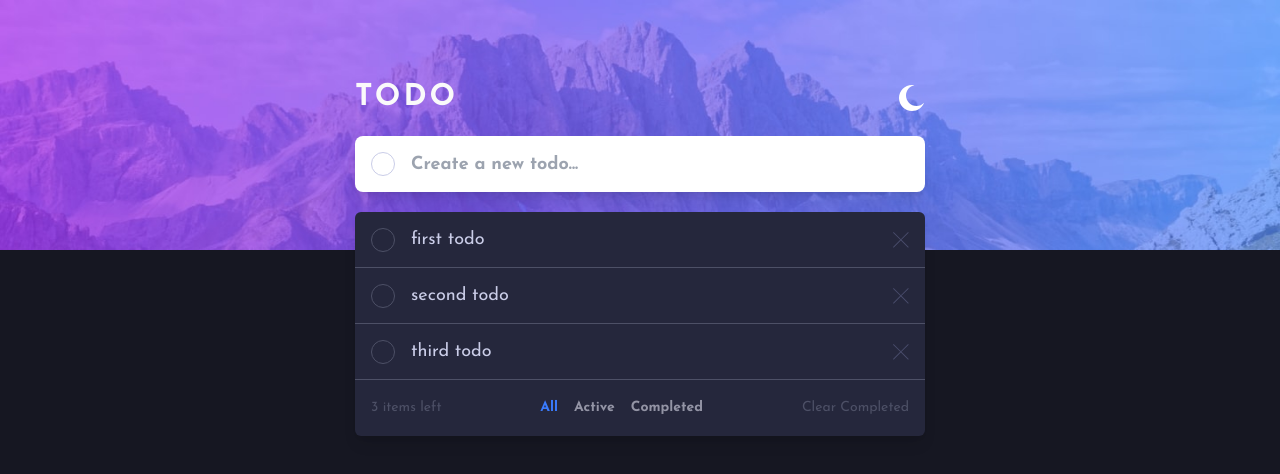
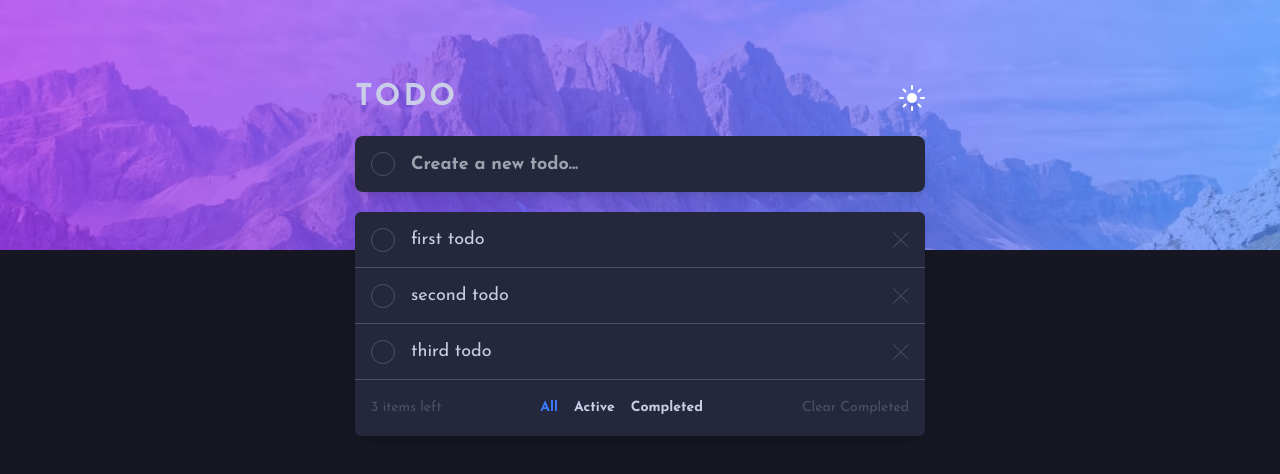
Before and after one commit to nidhinsankar/react-typescript, a React (Vite) app: page / in a window 1280 px wide. Shown: the top 474 px of the page. Built offline with nearby package versions, Linux system fonts and the light colour scheme.

Commit message:
implemented dark mode toggle functionality using data-theme property in tailwindcss

```diff
--- a/src/App.tsx
+++ b/src/App.tsx
@@ -9,42 +9,8 @@ export interface todo {
 
 function App() {
   const [todoList, setTodoList] = useState<todo[]>([]);
-
-  const [theme, setTheme] = useState<null | string>(null);
-
-  useEffect(() => {
-    if (window.matchMedia("(prefers-color-scheme: dark)".matches)) {
-      setTheme("dark");
-    } else {
-      setTheme("light");
-    }
-  }, []);
-
-  const handleThemeSwitch = () => {
-    console.log("handle clickeed");
-
-    setTheme(theme === "dark" ? "light" : "dark");
-  };
-
-  useEffect(() => {
-    if (theme === "dark") {
-      document.documentElement.classList.add("dark");
-      document.documentElement.classList.remove("light");
-      console.log("add");
-    } else {
-      console.log("remove");
-      document.documentElement.classList.add("light");
-      document.documentElement.classList.remove("dark");
-    }
-  }, [theme]);
-  console.log(theme);
-
   return (
-    // <div className="bg-light-neutral-very-light-gray dark:bg-dark-neutral-very-dark-blue h-screen">
-    <div className="">
-      {/* <button className="absolute z-20 top-0" onClick={handleThemeSwitch}>
-        toggle
-      </button> */}
+    <div>
       <img
         src={desktopBG}
         alt="desktopBG"
--- a/src/components/Footer.tsx
+++ b/src/components/Footer.tsx
@@ -7,7 +7,7 @@ type footerProps = {
 
 const Footer: React.FC<footerProps> = ({ count }) => {
   return (
-    <div className="flex items-center justify-between text-sm px-4 h-14 text-dark-neutral-very-dark-grayish-blue-1">
+    <div className="flex items-center justify-between text-sm px-4 h-14 text-text-footer">
       <p>{count} items left</p>
       <ul className="flex items-center justify-between">
         <FilterTab />
--- a/src/components/Header.tsx
+++ b/src/components/Header.tsx
@@ -1,16 +1,39 @@
-import { useState } from "react";
+import { useEffect, useState } from "react";
 import moonIcon from "../assets/images/icon-moon.svg";
 import sunIcon from "../assets/images/icon-sun.svg";
 
 const Header = ({}) => {
-  const [toggle, setToggle] = useState(false);
+  const [theme, setTheme] = useState<null | string>(null);
+
+  useEffect(() => {
+    if (window.matchMedia("(prefers-color-scheme: dark)".matches)) {
+      setTheme("dark");
+    } else {
+      setTheme("light");
+    }
+  }, []);
+
+  const handleThemeSwitch = () => {
+    console.log("handle clickeed");
+
+    setTheme(theme === "dark" ? "light" : "dark");
+  };
+
+  useEffect(() => {
+    if (theme === "dark") {
+      document.documentElement.setAttribute("data-theme", "dark");
+    } else {
+      document.documentElement.setAttribute("data-theme", "");
+    }
+  }, [theme]);
   return (
     <header className="flex justify-between items-center mt-20 text-light-neutral-very-light-gray">
       <h2 className="font-extrabold text-3xl tracking-widest">TODO</h2>
       <img
-        src={toggle ? sunIcon : moonIcon}
-        onClick={() => setToggle(!toggle)}
-        alt="light-icon"
+        src={theme === "dark" ? sunIcon : moonIcon}
+        onClick={() => handleThemeSwitch()}
+        alt="toggle-icon"
+        className="cursor-pointer"
       />
     </header>
   );
--- a/src/components/InputTodo.tsx
+++ b/src/components/InputTodo.tsx
@@ -21,7 +21,7 @@ const InputTodo: React.FC<HomeProps> = ({ setTodoList, todoList }) => {
   return (
     <div className="flex items-center  w-full relative mt-5 mb-5 ">
       <input
-        className="pl-14 w-full h-14 font-semibold  rounded-lg shadow-lg"
+        className="pl-14 w-full h-14 font-semibold  rounded-lg shadow-lg bg-background-todo text-text-todo"
         placeholder="Create a new todo..."
         type="text"
         name="todo-name"
@@ -30,7 +30,7 @@ const InputTodo: React.FC<HomeProps> = ({ setTodoList, todoList }) => {
         value={todoName}
       />
       <button
-        className="w-6 h-6  border rounded-full absolute  mx-4"
+        className="w-6 h-6  border border-border-todo  rounded-full absolute  mx-4"
         onClick={onSubmit}
       ></button>
     </div>
--- a/src/components/Todo.tsx
+++ b/src/components/Todo.tsx
@@ -8,11 +8,11 @@ const Todo: React.FC<todo> = ({ id, todoName, status }) => {
   const { DELETETODO, TOGGLESTATUS } = useTodoContext();
 
   return (
-    <div className="flex items-center justify-between  border-b border-dark-neutral-very-dark-grayish-blue-1 h-14 px-4">
+    <div className="flex items-center justify-between  border-b border-border-todo h-14 px-4">
       <div className="flex items-center">
         <div
           onClick={() => TOGGLESTATUS(id)}
-          className="w-6 h-6 rounded-full border border-dark-neutral-very-dark-grayish-blue-1 flex justify-center items-center cursor-pointer"
+          className="w-6 h-6 rounded-full border border-border-todo flex justify-center items-center cursor-pointer"
         >
           {status && (
             <img
@@ -22,13 +22,7 @@ const Todo: React.FC<todo> = ({ id, todoName, status }) => {
             />
           )}
         </div>
-        <h2
-          className={
-            status
-              ? "line-through ml-4 text-dark-neutral-very-dark-grayish-blue-1"
-              : "ml-4"
-          }
-        >
+        <h2 className={status ? "line-through ml-4 text-text-clear" : "ml-4"}>
           {todoName}
         </h2>
       </div>
@@ -37,7 +31,7 @@ const Todo: React.FC<todo> = ({ id, todoName, status }) => {
           onClick={() => DELETETODO(id)}
           src={crossIcon}
           alt="cross-icon"
-          className="h-4 text-dark-neutral-dark-grayish-blue"
+          className="h-4 text-border-todo"
         />
       </div>
     </div>
--- a/src/components/TodoList.tsx
+++ b/src/components/TodoList.tsx
@@ -10,7 +10,7 @@ const TodoList: React.FC<todoListProps> = () => {
 
   if (filterType === "all") {
     return (
-      <div className=" bg-dark-neutral-very-dark-desat-blue  shadow-lg rounded-md">
+      <div className=" bg-background-todo  shadow-lg rounded-md">
         {todos?.map((todo) => (
           <Todo {...todo} key={todo?.id} />
         ))}
@@ -22,7 +22,7 @@ const TodoList: React.FC<todoListProps> = () => {
   if (filterType === "active") {
     const todoList = todos?.filter((todo) => !todo?.status);
     return (
-      <div className="bg-light-neutral-very-light-gray  shadow-lg rounded-md">
+      <div className="bg-background-todo  shadow-lg rounded-md">
         {todoList?.map((todo) => {
           return <Todo {...todo} key={todo?.id} />;
         })}
@@ -34,7 +34,7 @@ const TodoList: React.FC<todoListProps> = () => {
   if (filterType === "completed") {
     const todoList = todos?.filter((todo) => todo?.status);
     return (
-      <div className="bg-light-neutral-very-light-gray  shadow-lg rounded-md">
+      <div className="bg-background-todo  shadow-lg rounded-md">
         {todoList.map((todo) => {
           return <Todo {...todo} key={todo?.id} />;
         })}
--- a/src/index.css
+++ b/src/index.css
@@ -6,28 +6,25 @@
 
 @layer base {
   :root {
-    --bg-full: hsl(0, 0%, 98%);
-    --full-text: hsl(235, 19%, 35%);
-    --footer-text: hsl(236, 9%, 61%);
-    --todo-text: hsl(235, 19%, 35%);
-    --todo-line-through: hsl(233, 11%, 84%);
-    --todo-bg: hsl(0, 0%, 98%);
-    --todo-border: hsl(236, 33%, 92%);
+    --bg-full: 0deg 0% 98%;
+    --full-text: 235deg 19% 35%;
+    --footer-text: 236deg 9% 61%;
+    --todo-text: 235deg 19% 35%;
+    --todo-line-through: 233deg 11% 84%;
+    --todo-bg: 0deg 0% 98%;
+    --todo-border: 236deg 33% 92%;
   }
-  @media (prefers-color-scheme: dark) {
-    :root {
-      --bg-full: hsl(235, 21%, 11%);
-      --full-text: hsl(234, 39%, 85%);
-      --footer-text: hsl(233, 14%, 35%);
-      --todo-text: hsl(234, 39%, 85%);
-      --todo-line-through: hsl(233, 14%, 35%);
-      --todo-bg: hsl(235, 24%, 19%);
-      --todo-border: hsl(233, 14%, 35%);
-    }
+  :root[data-theme="dark"] {
+    --bg-full: 235deg 21% 11%;
+    --full-text: 234deg 39% 85%;
+    --footer-text: 233deg 14% 35%;
+    --todo-text: 234deg 39% 85%;
+    --todo-line-through: 233deg 14% 35%;
+    --todo-bg: 235deg 24% 19%;
+    --todo-border: 233deg 14% 35%;
   }
   body {
-    @apply font-Josefin-sans text-lg text-dark-neutral-light-grayish-blue bg-dark-neutral-very-dark-blue;
-    /* @apply font-Josefin-sans text-lg text-light-neutral-very-dark-grayish-blue bg-light-neutral-very-light-grayish-blue; */
+    @apply font-Josefin-sans text-lg bg-background text-color-text;
   }
   .bg-gradient-check {
     background: linear-gradient(hsl(192, 100%, 67%), hsl(280, 87%, 65%));
@@ -36,22 +33,6 @@
 
 @layer components {
   .filter-btn {
-    @apply text-light-neutral-dark-grayish-blue font-semibold cursor-pointer hover:text-light-neutral-light-grayish-blue;
+    @apply text-color-text font-semibold cursor-pointer hover:text-background;
   }
 }
-
-/* "primary-bright-blue": "hsl(220, 98%, 61%)",
-"primary-check-background":
-  "linear-gradient(hsl(192, 100%, 67%),hsl(280, 87%, 65%))",
-"light-neutral-very-light-gray": "hsl(0, 0%, 98%)",
-"light-neutral-very-light-grayish-blue": "hsl(236, 33%, 92%)",
-"light-neutral-light-grayish-blue": "hsl(233, 11%, 84%)",
-"light-neutral-dark-grayish-blue": "hsl(236, 9%, 61%)",
-"light-neutral-very-dark-grayish-blue": "hsl(235, 19%, 35%)",
-"dark-neutral-very-dark-blue": "hsl(235, 21%, 11%)",
-"dark-neutral-very-dark-desat-blue": "hsl(235, 24%, 19%)",
-"dark-neutral-light-grayish-blue": "hsl(234, 39%, 85%)",
-"dark-neutral-light-grayish-blue-hover": "hsl(236, 33%, 92%)",
-"dark-neutral-dark-grayish-blue": "hsl(234, 11%, 52%)",
-"dark-neutral-very-dark-grayish-blue-1": "hsl(233, 14%, 35%)",
-"dark-neutral-very-dark-grayish-blue-2": "hsl(237, 14%, 26%)", */
--- a/tailwind.config.js
+++ b/tailwind.config.js
@@ -8,20 +8,13 @@ export default {
     },
     colors: {
       "primary-bright-blue": "hsl(220, 98%, 61%)",
-      "primary-check-background":
-        "linear-gradient(hsl(192, 100%, 67%),hsl(280, 87%, 65%))",
-      "light-neutral-very-light-gray": "hsl(0, 0%, 98%)",
-      "light-neutral-very-light-grayish-blue": "hsl(236, 33%, 92%)",
-      "light-neutral-light-grayish-blue": "hsl(233, 11%, 84%)",
-      "light-neutral-dark-grayish-blue": "hsl(236, 9%, 61%)",
-      "light-neutral-very-dark-grayish-blue": "hsl(235, 19%, 35%)",
-      "dark-neutral-very-dark-blue": "hsl(235, 21%, 11%)",
-      "dark-neutral-very-dark-desat-blue": "hsl(235, 24%, 19%)",
-      "dark-neutral-light-grayish-blue": "hsl(234, 39%, 85%)",
-      "dark-neutral-light-grayish-blue-hover": "hsl(236, 33%, 92%)",
-      "dark-neutral-dark-grayish-blue": "hsl(234, 11%, 52%)",
-      "dark-neutral-very-dark-grayish-blue-1": "hsl(233, 14%, 35%)",
-      "dark-neutral-very-dark-grayish-blue-2": "hsl(237, 14%, 26%)",
+      background: "hsl(var(--bg-full) / <alpha-value>)",
+      "color-text": "hsl(var(--full-text) / <alpha-value>)",
+      "text-footer": "hsl(var(--footer-text) / <alpha-value>)",
+      "text-todo": "hsl(var(--todo-text) / <alpha-value>)",
+      "text-clear": "hsl(var(--todo-line-through) / <alpha-value>)",
+      "background-todo": "hsl(var(--todo-bg) / <alpha-value>)",
+      "border-todo": "hsl(var(--todo-border) / <alpha-value>)",
     },
     extend: {},
   },
```
Also changed, not shown: 1 other file (tests, documents, lock files or other folders).
